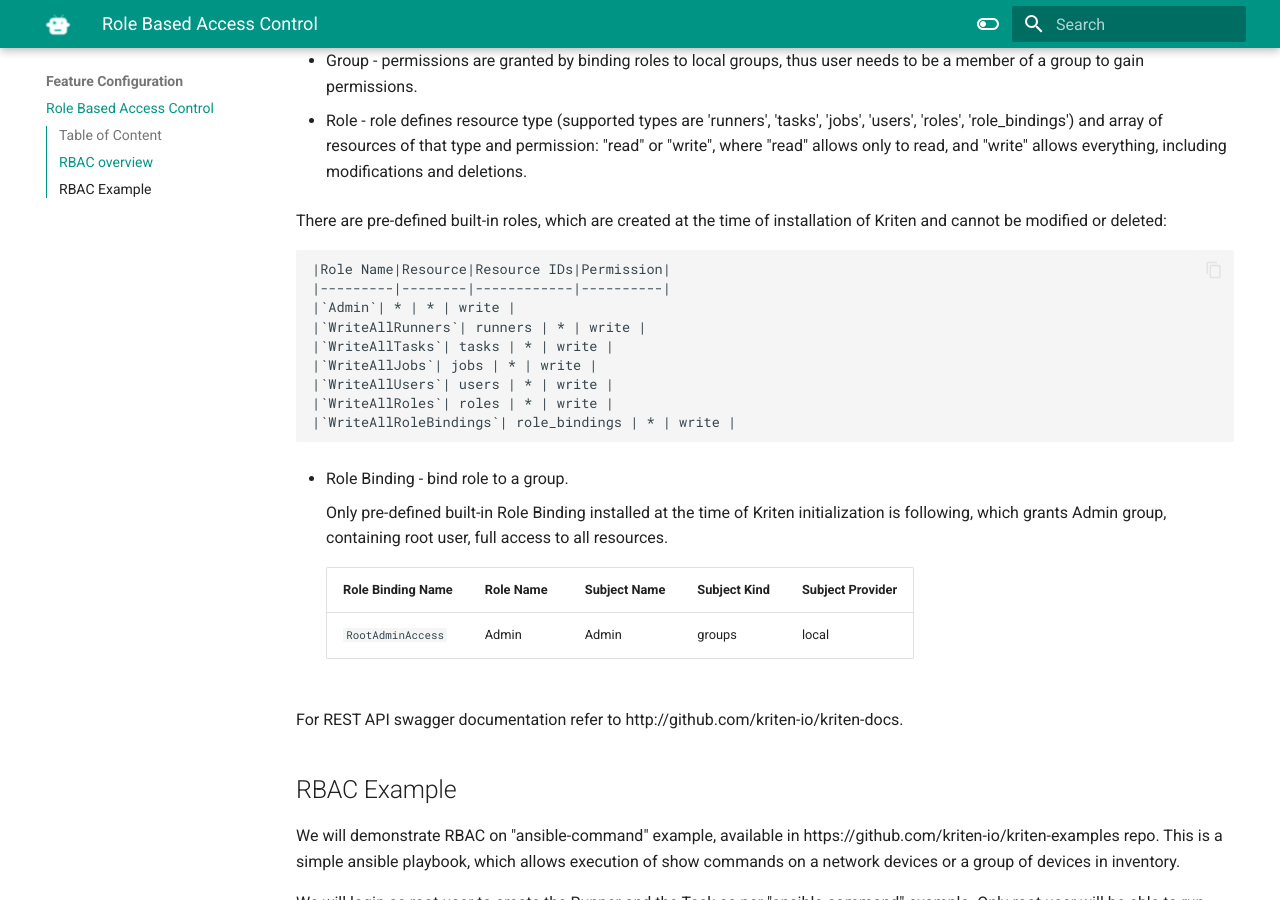
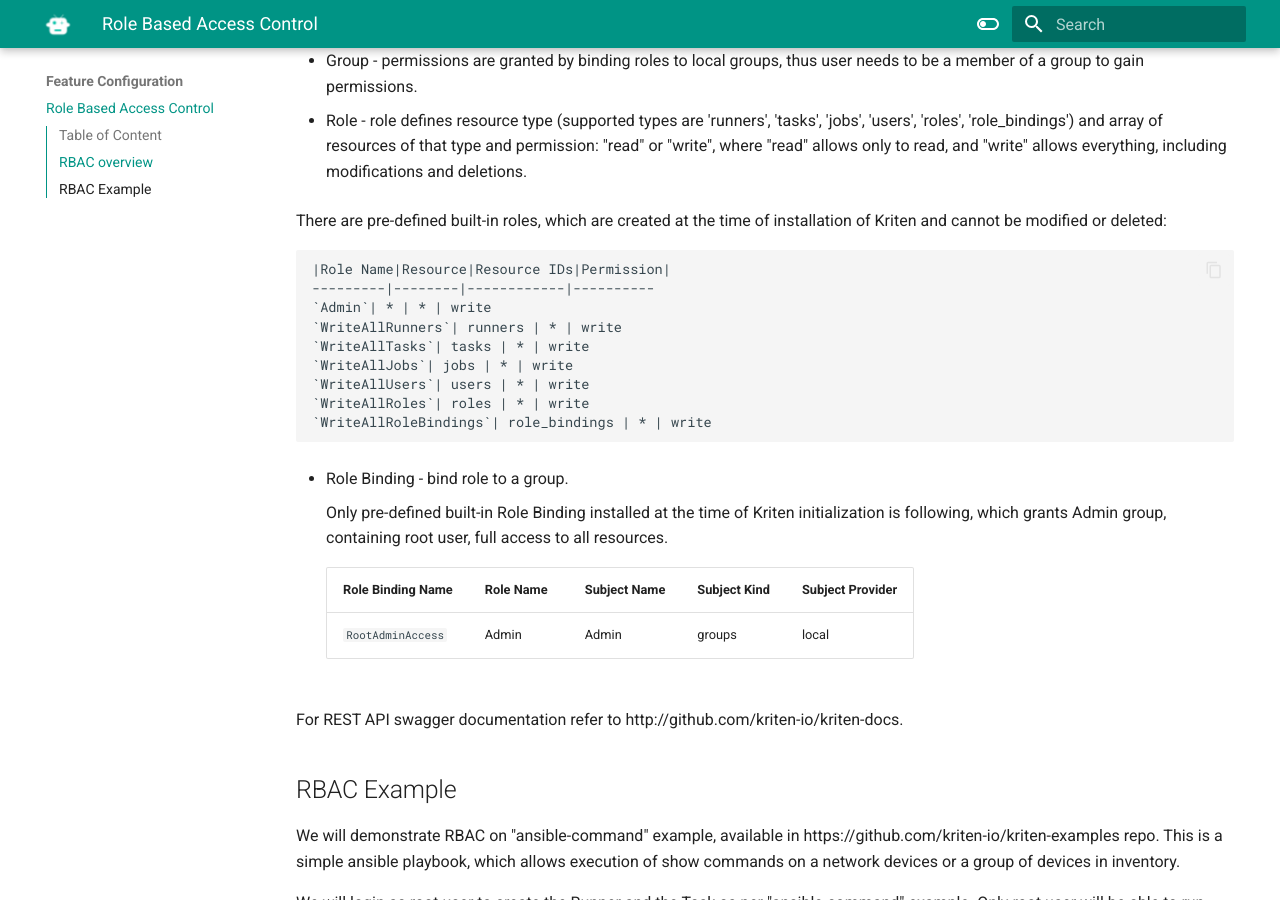
Before and after one commit to kriten-io/kriten-docs, an MkDocs documentation site: the page built from docs/rbac.md, in a window 1280 px wide and 900 px high, scrolled down 566 px. Built offline with MkDocs 1.6.1 and Material for MkDocs 9.7.7, drawn with Linux system fonts in a browser that asks for light colours.

```diff
--- a/docs/rbac.md
+++ b/docs/rbac.md
@@ -17,15 +17,17 @@ Access to all resource types in Kriten is controlled by flexible and granular RB
 
   There are pre-defined built-in roles, which are created at the time of installation of Kriten and cannot be modified or deleted:
 
+
     |Role Name|Resource|Resource IDs|Permission|
-    |---------|--------|------------|----------|
-    |`Admin`| * | * | write |
-    |`WriteAllRunners`| runners | * | write |
-    |`WriteAllTasks`| tasks | * | write |
-    |`WriteAllJobs`| jobs | * | write |
-    |`WriteAllUsers`| users | * | write |
-    |`WriteAllRoles`| roles | * | write |
-    |`WriteAllRoleBindings`| role_bindings | * | write |
+    ---------|--------|------------|----------
+    `Admin`| * | * | write
+    `WriteAllRunners`| runners | * | write
+    `WriteAllTasks`| tasks | * | write
+    `WriteAllJobs`| jobs | * | write
+    `WriteAllUsers`| users | * | write
+    `WriteAllRoles`| roles | * | write
+    `WriteAllRoleBindings`| role_bindings | * | write
+
 
 * Role Binding - bind role to a group.
 
```
